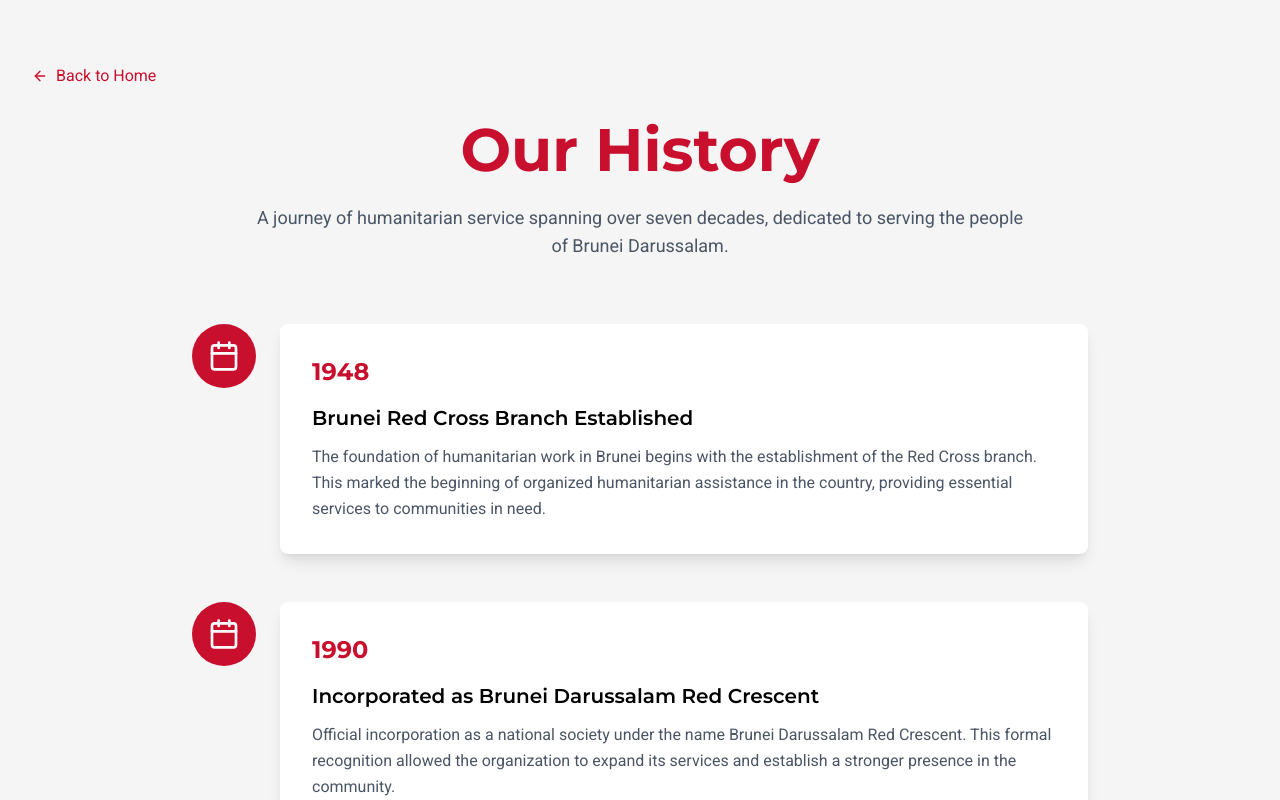
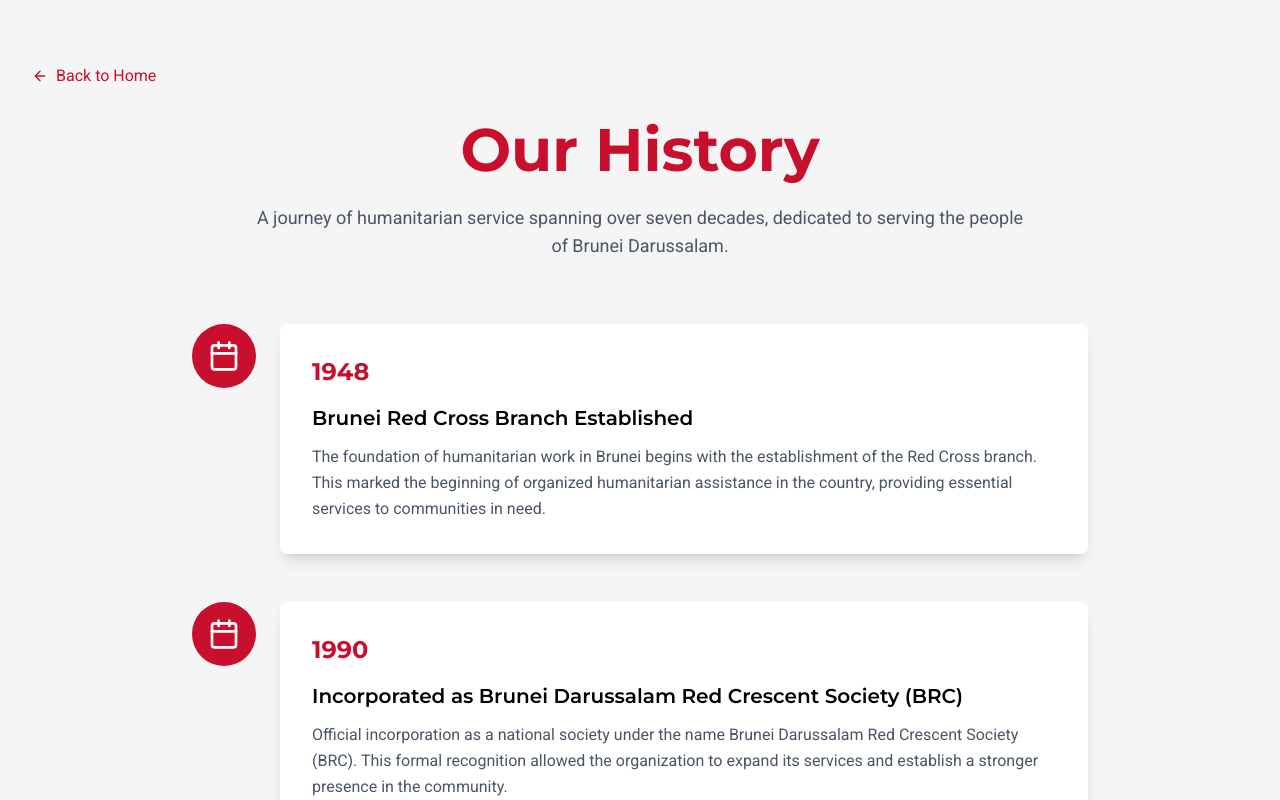
Before and after one commit to Khairul-Ikhwan23/brc-landing-page, a Next.js app: page /history in a window 1280 px wide. Shown: the top 800 px of the page. Built offline with nearby package versions, Linux system fonts and the light colour scheme.

Commit message:
Update organization name to 'Brunei Darussalam Red Crescent Society (BRC)' throughout website

```diff
--- a/src/app/history/page.tsx
+++ b/src/app/history/page.tsx
@@ -49,10 +49,10 @@
               </div>
               <div className="bg-white p-8 rounded-lg shadow-lg">
                 <h3 className="font-montserrat font-bold text-2xl text-brc-red mb-4">1990</h3>
-                <h4 className="font-semibold text-xl mb-3">Incorporated as Brunei Darussalam Red Crescent</h4>
+                <h4 className="font-semibold text-xl mb-3">Incorporated as Brunei Darussalam Red Crescent Society (BRC)</h4>
                 <p className="text-gray-600 leading-relaxed">
                   Official incorporation as a national society under the name Brunei Darussalam
-                  Red Crescent. This formal recognition allowed the organization to expand its
+                  Red Crescent Society (BRC). This formal recognition allowed the organization to expand its
                   services and establish a stronger presence in the community.
                 </p>
               </div>
--- a/src/components/About.tsx
+++ b/src/components/About.tsx
@@ -11,8 +11,8 @@
   },
   {
     year: '1990',
-    title: 'Incorporated as Brunei Darussalam Red Crescent',
-    description: 'Official incorporation as a national society under the name Brunei Darussalam Red Crescent.'
+    title: 'Incorporated as Brunei Darussalam Red Crescent Society (BRC)',
+    description: 'Official incorporation as a national society under the name Brunei Darussalam Red Crescent Society (BRC).'
   },
   {
     year: '1996',
```
Also changed, not shown: 1 other file (tests, documents, lock files or other folders).
